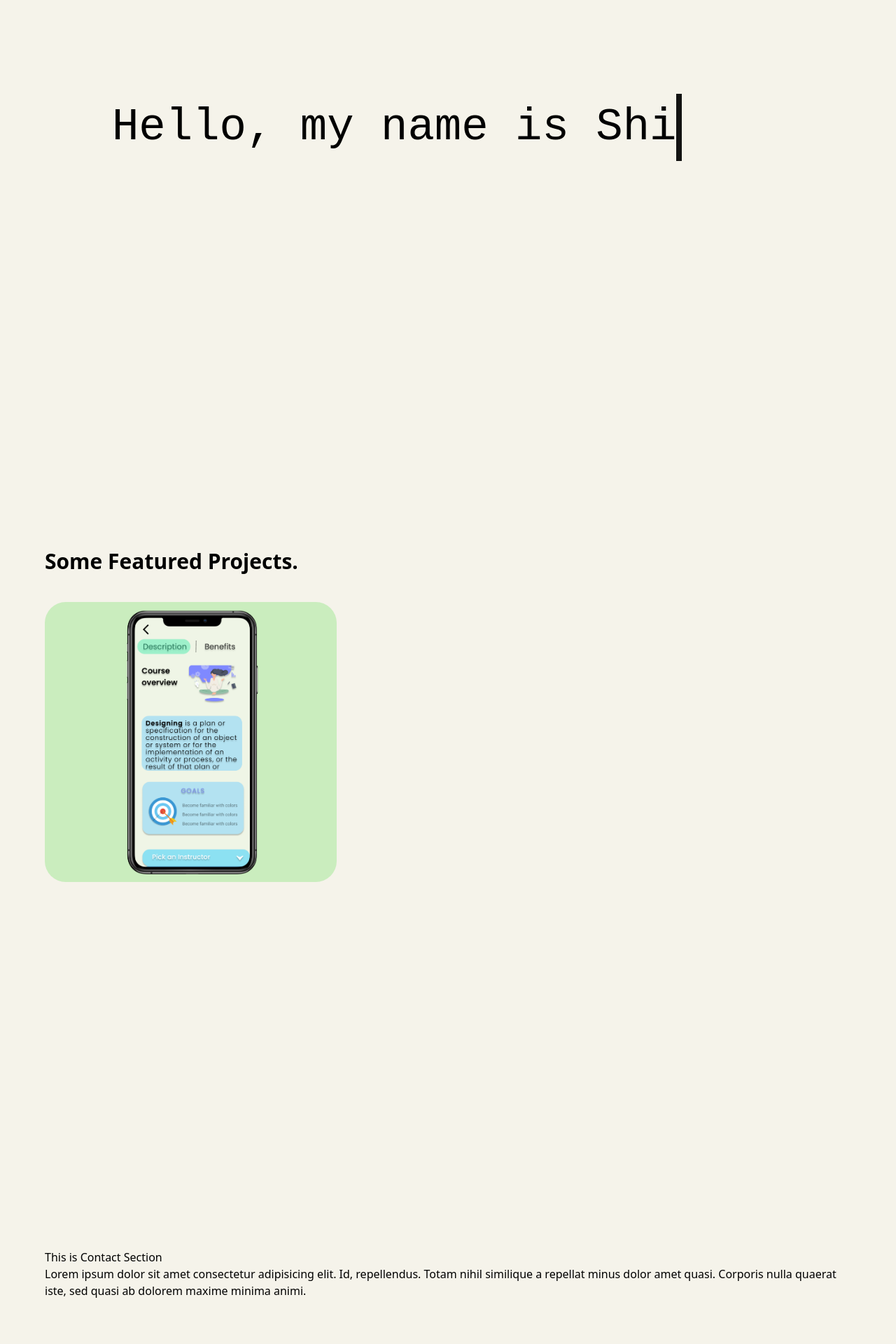
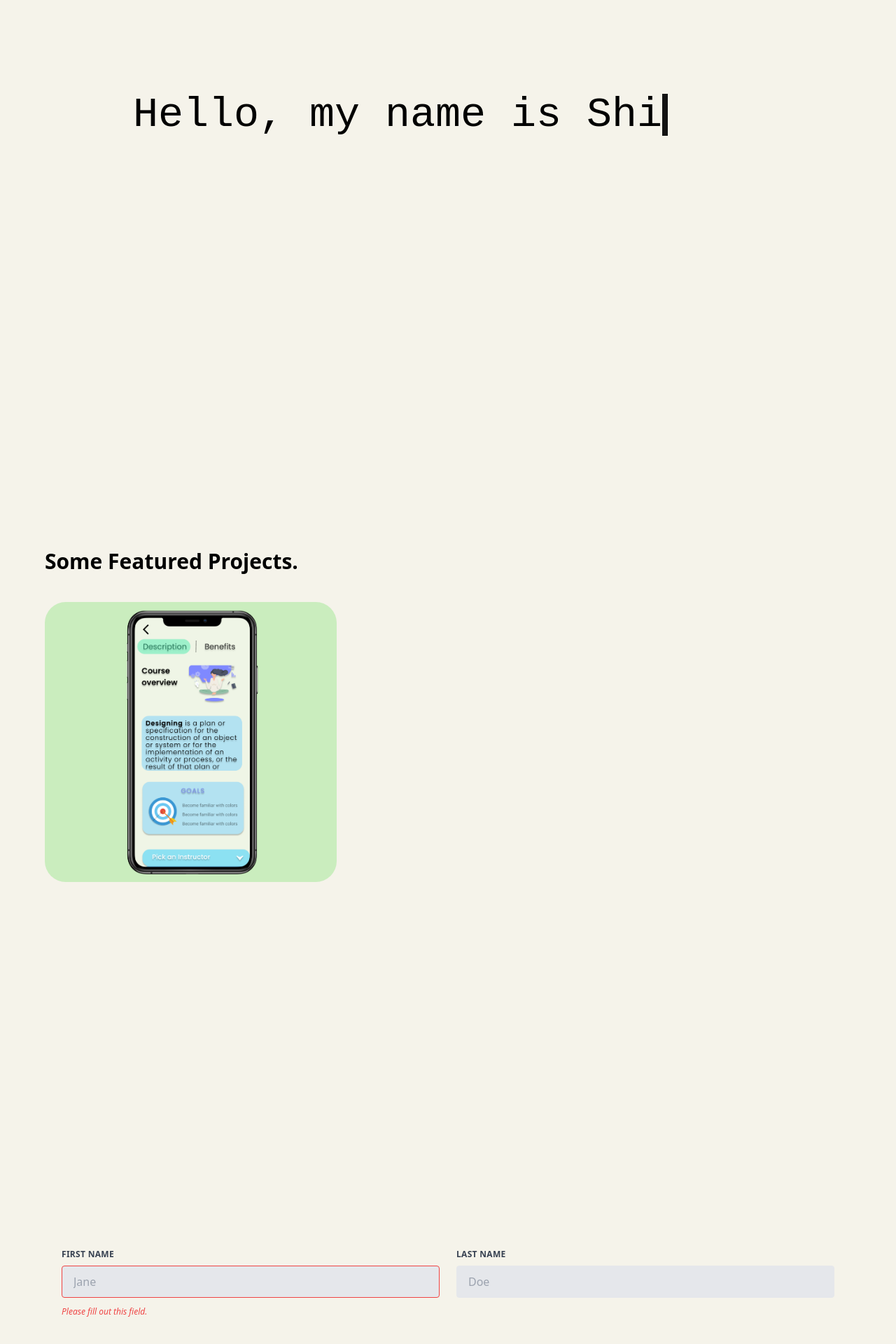
Before and after one commit to shinji-Yama77/shinji-website, a React (Create React App) app in the folder personal-website/: page / in a window 1280 px wide. Shown: the part 320-2240 px from the top of the page at 70% size. Built offline with nearby package versions, Linux system fonts and the light colour scheme.

Commit message:
finsihed form

```diff
--- a/personal-website/src/components/Middle.module.css
+++ b/personal-website/src/components/Middle.module.css
@@ -1,11 +1,16 @@
+@tailwind base;
+@tailwind components;
+@tailwind utilities;
+
+
 .typewriter {
   font-family: monospace;
   position: relative;
-  font-size: 4rem;
   width: max-content;
   margin-left: auto;
   margin-right: auto;
   display: block;
+  @apply lg:text-6xl
 }
 
 
--- a/personal-website/src/components/middleSection.js
+++ b/personal-website/src/components/middleSection.js
@@ -6,10 +6,10 @@
   return (
     <main className='text-black container max-w-6xl'>
       <div id='home' className={`${middleStyles.title}`}>
-        <h1 className={`${middleStyles.typewriter}`}>
+        <h1 className={`text-2xl ${middleStyles.typewriter}`}>
           Hello, my name is Shinji.
         </h1>
-        <div className="flex justify-center align-center font-light text-lg">
+        <div className="flex justify-center align-center font-light text-center lg:text-lg text-sm">
           <p className={middleStyles.subtitle}>I am currently a second year student at University of Washington - Seattle. I am majoring in Informatics</p>
           <button></button>
         </div>
@@ -24,8 +24,26 @@
 
       </div>
       <div id='contact' style={{ height: 1100}} >
-        <h1>This is Contact Section</h1>
-        Lorem ipsum dolor sit amet consectetur adipisicing elit. Id, repellendus. Totam nihil similique a repellat minus dolor amet quasi. Corporis nulla quaerat iste, sed quasi ab dolorem maxime minima animi.
+        <form action="">
+          <div className='flex flex-wrap mx-3 mb-6'>
+            <div class="w-full md:w-1/2 px-3 mb-6 md:mb-0">
+              <label class="block uppercase tracking-wide text-gray-700 text-xs font-bold mb-2" for="grid-first-name">
+              First Name
+              </label>
+              <input className="appearance-none block w-full bg-gray-200 text-gray-700 border border-red-500 rounded py-3 px-4 mb-3 leading-tight focus:outline-none focus:bg-white" id="grid-first-name" type="text" placeholder="Jane" />
+              <p class="text-red-500 text-xs italic">Please fill out this field.</p>
+            </div>
+            <div class="w-full md:w-1/2 px-3">
+              <label class="block uppercase tracking-wide text-gray-700 text-xs font-bold mb-2" for="grid-last-name">
+                Last Name
+              </label>
+              <input class="appearance-none block w-full bg-gray-200 text-gray-700 border border-gray-200 rounded py-3 px-4 leading-tight focus:outline-none focus:bg-white focus:border-gray-500" id="grid-last-name" type="text" placeholder="Doe" />
+            </div>
+          </div>
+
+
+
+        </form>
       </div>
 
     </main>
```
